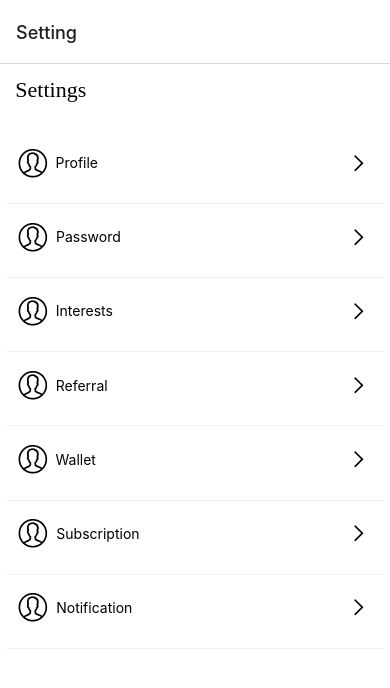
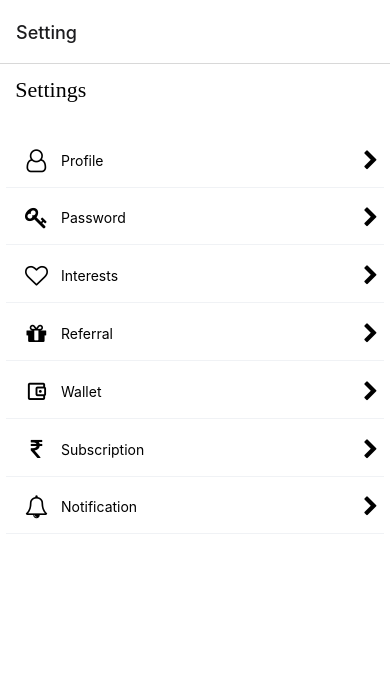
Before and after one commit to thesocialcommenttech/soco-mobile-app, a React Native app: screen / in a window 390 px wide. Shown: the top 688 px of the page. Built offline with nearby package versions, Linux system fonts and the light colour scheme.

Commit message:
Added icons to settings screen

```diff
--- a/src/components/settingsComponents/SettingTab.tsx
+++ b/src/components/settingsComponents/SettingTab.tsx
@@ -1,9 +1,16 @@
 import { StyleSheet, TouchableOpacity, View, Text } from 'react-native';
 import React from 'react';
-import Icon from 'react-native-vector-icons/EvilIcons';
+import Icon from 'react-native-vector-icons/FontAwesome';
+import Icon1 from 'react-native-vector-icons/MaterialCommunityIcons';
 import { useNavigation } from '@react-navigation/native';
 
-export default function SettingTab({ name }: { name: string }) {
+export default function SettingTab({
+  title,
+  name
+}: {
+  title: string;
+  name: string;
+}) {
   const navigation = useNavigation();
 
   return (
@@ -16,13 +23,17 @@ export default function SettingTab({ name }: { name: string }) {
         >
           <View style={styles.information}>
             <View style={styles.more}>
-              <Icon name="user" size={42} color="black" />
+              <View style={styles.icon}>
+                {name === 'wallet-outline'
+                  ? [<Icon1 name={name} size={23} color="black" />]
+                  : [<Icon name={name} size={23} color="black" />]}
+              </View>
               <View style={styles.name}>
-                <Text style={styles.nametext}>{name}</Text>
+                <Text style={styles.nametext}>{title}</Text>
               </View>
             </View>
-            <View>
-              <Icon name="chevron-right" size={42} />
+            <View style={styles.rightIcon}>
+              <Icon name="chevron-right" size={21} />
             </View>
           </View>
         </TouchableOpacity>
@@ -42,18 +53,27 @@ const styles = StyleSheet.create({
     padding: 6
   },
   more: {
-    flexDirection: 'row'
+    flexDirection: 'row',
+    flex: 0.4
   },
   name: {
     alignSelf: 'center',
-    marginLeft: '2%'
+    justifyContent: 'flex-start'
   },
   nametext: {
     color: 'black'
   },
   bottomruler: {
     borderBottomColor: '#F0F2F5',
-    borderBottomWidth: 1.5,
-    marginTop: '3%'
+    borderBottomWidth: 1.5
+  },
+  icon: {
+    alignItems: 'center',
+    justifyContent: 'center',
+    padding: 9,
+    width: '35%'
+  },
+  rightIcon: {
+    justifyContent: 'center'
   }
 });
--- a/src/screens/Setting/SettingScreen/SettingScreen.tsx
+++ b/src/screens/Setting/SettingScreen/SettingScreen.tsx
@@ -5,31 +5,38 @@ import SettingTab from '../../../components/settingsComponents/SettingTab';
 const Data = [
   {
     id: 1,
-    title: 'Profile'
+    title: 'Profile',
+    name: 'user-o'
   },
   {
     id: 2,
-    title: 'Password'
+    title: 'Password',
+    name: 'key'
   },
   {
     id: 3,
-    title: 'Interests'
+    title: 'Interests',
+    name: 'heart-o'
   },
   {
     id: 4,
-    title: 'Referral'
+    title: 'Referral',
+    name: 'gift'
   },
   {
     id: 5,
-    title: 'Wallet'
+    title: 'Wallet',
+    name: 'wallet-outline'
   },
   {
     id: 6,
-    title: 'Subscription'
+    title: 'Subscription',
+    name: 'rupee'
   },
   {
     id: 7,
-    title: 'Notification'
+    title: 'Notification',
+    name: 'bell-o'
   }
 ];
 
@@ -43,7 +50,9 @@ export default function mainSettingScreen() {
         <FlatList
           data={Data}
           keyExtractor={item => item.id.toString()}
-          renderItem={({ item }) => <SettingTab name={item.title} />}
+          renderItem={({ item }) => (
+            <SettingTab title={item.title} name={item.name} />
+          )}
         />
       </View>
     </View>
```
